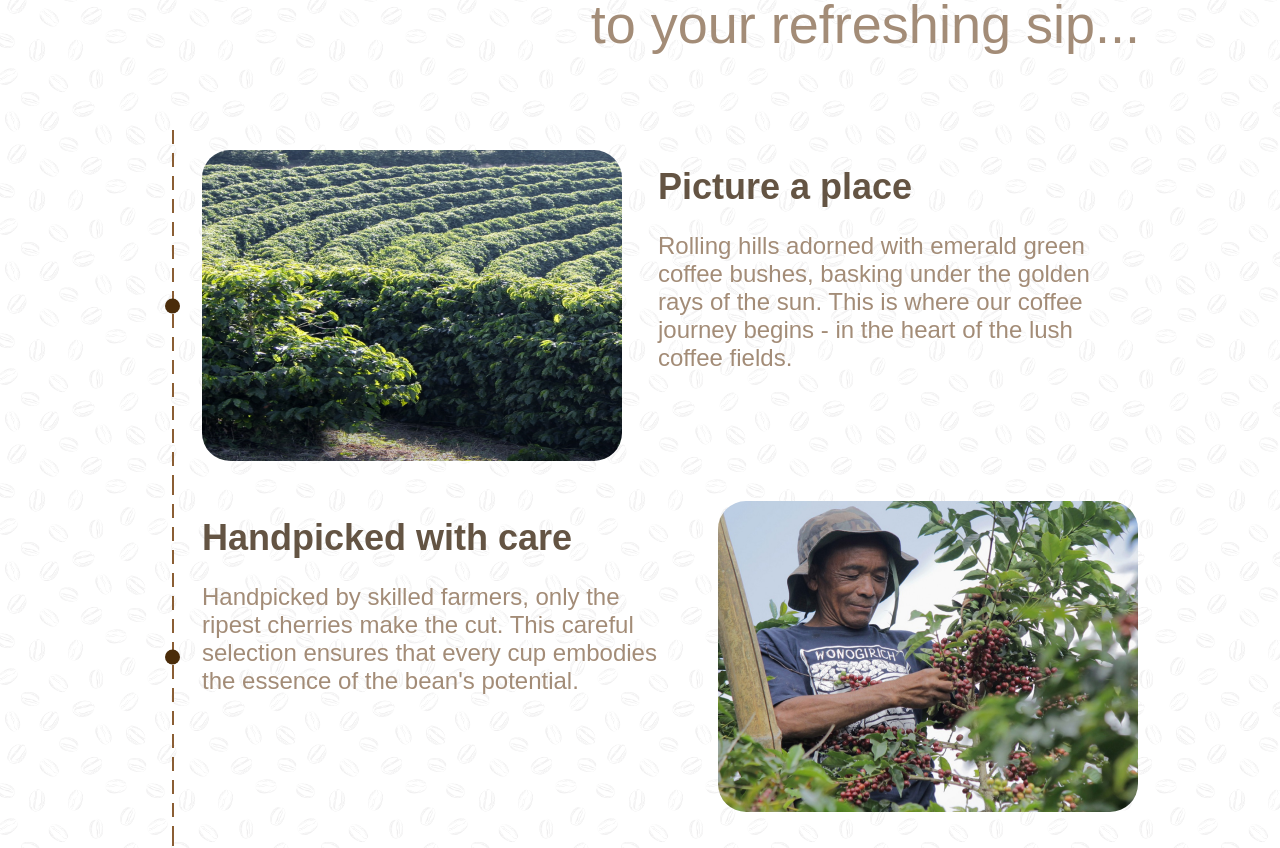
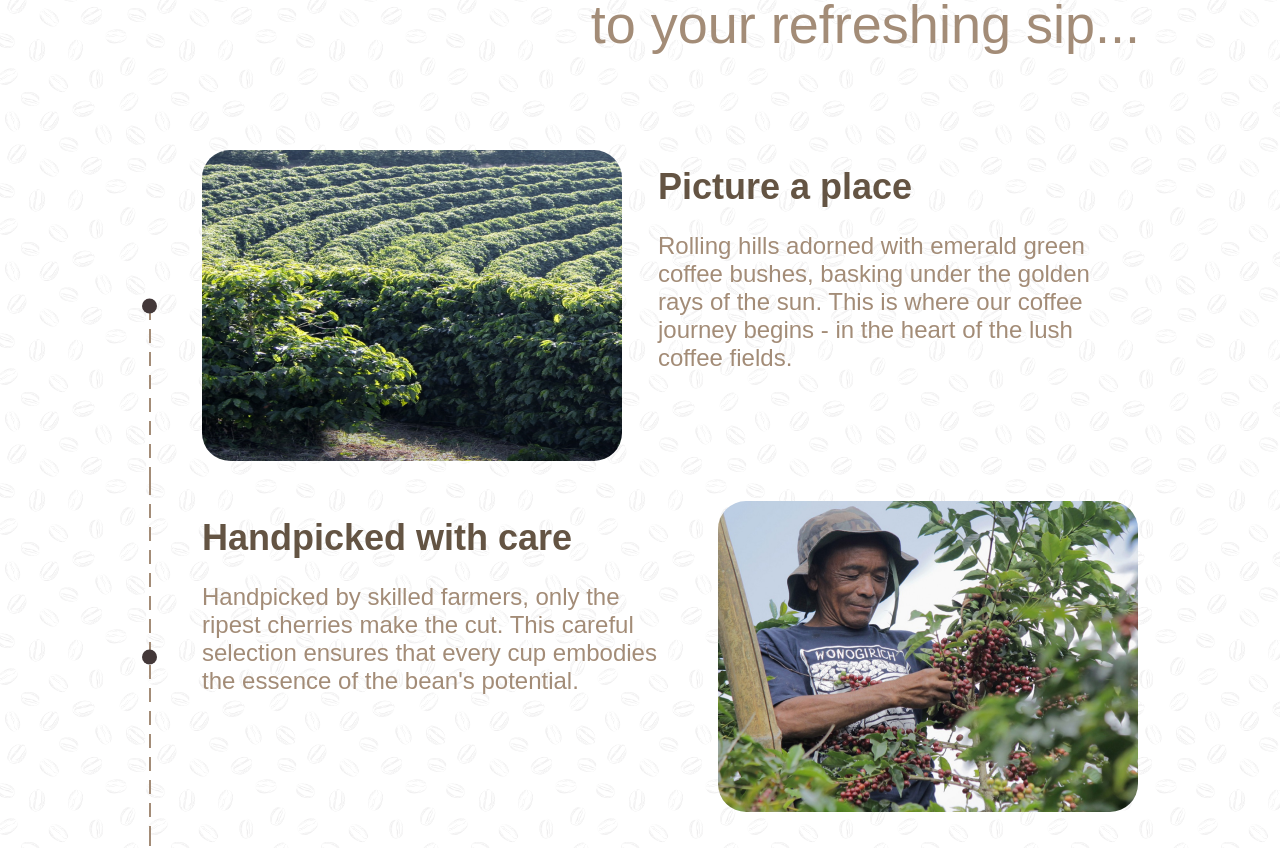
Before and after one commit to paraswtf/deja-brew-website, a Next.js app: page / in a window 1280 px wide. Shown: the part 1062-1910 px from the top of the page. Built offline with nearby package versions, Linux system fonts and the light colour scheme; a web font is replaced by a local one.

Commit message:
line bug

```diff
--- a/src/components/journey-card/index.module.css
+++ b/src/components/journey-card/index.module.css
@@ -14,25 +14,31 @@
 .section::before {
   content: "";
   position: absolute;
-  left: 30px;
+  left: 7px;
   top: 0;
   bottom: 0;
   width: 2px;
   background-color: transparent;
-  background-image: linear-gradient(#8b5e34 60%, transparent 40%);
+  background-image: linear-gradient(var(--light-brown) 60%, transparent 40%);
   background-size: 2px 23px;
   background-repeat: repeat-y;
+}
+.section:nth-child(2):before {
+  top: 50%;
+}
+.section:last-of-type::before {
+  bottom: 50%;
 }
 
 .section::after {
   content: "";
   position: absolute;
-  left: 23px;
+  left: 0px;
   top: 50%;
   transform: translateY(-50%);
   width: 15px;
   height: 15px;
-  background-color: #4a2c0a;
+  background-color: var(--dark-brown);
   border-radius: 50%;
   z-index: 1;
 }
```
